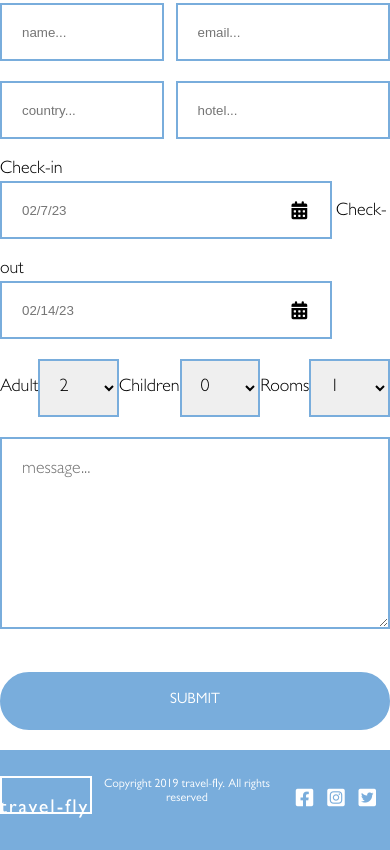
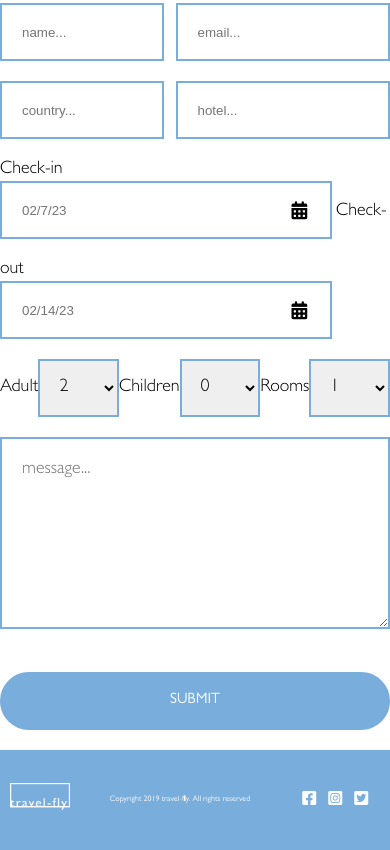
Before and after one commit to n215-jereblac/homework-four, a website: page index.html in a window 390 px wide. Shown: the part 1579-2429 px from the top of the page. Drawn offline with Linux system fonts and the light colour scheme.

Commit message:
added footer responsiveness

```diff
--- a/scss/footer.scss
+++ b/scss/footer.scss
@@ -7,15 +7,17 @@ footer {
     display: flex;
     align-items: center;
     .footer {
+        // background-color: green;
         margin: 0 auto;
         height: 100%;
-        width: 980px;
+        width: 80%;
         display: flex;
         align-items: center;
         justify-content: space-between;
         p {
             font-size: 12px;
             text-align: center;
+            margin: 0 auto;
         }
         .socials {
             display: flex;
@@ -30,3 +32,51 @@ footer {
         }
     }
 }
+
+@media (max-width: 1200px) {
+    footer .footer {
+        width: 95%;
+    }
+}
+
+@media (max-width: 500px) {
+    footer .footer p {
+        font-size: 8px;
+    }
+    footer .footer img {
+        width: 80px;
+    }
+}
+
+@media (max-width: 500px) {
+    footer .footer p {
+        font-size: 8px;
+    }
+    footer .footer img {
+        width: 80px;
+    }
+    footer .footer .socials {
+        width: 100px;
+    }
+    footer .footer .socials a {
+        font-size: 18px;
+    }
+}
+
+@media (max-width: 500px) {
+    footer .footer img {
+        width: 60px;
+    }
+    footer .footer .socials {
+        width: 90px;
+    }
+    footer .footer .socials a {
+        font-size: 16px;
+    }
+}
+
+@media (max-width: 360px) {
+    footer .footer p {
+        font-size: 7px;
+    }
+}
```
Also changed, not shown: css/styles.css, 1 other file.
